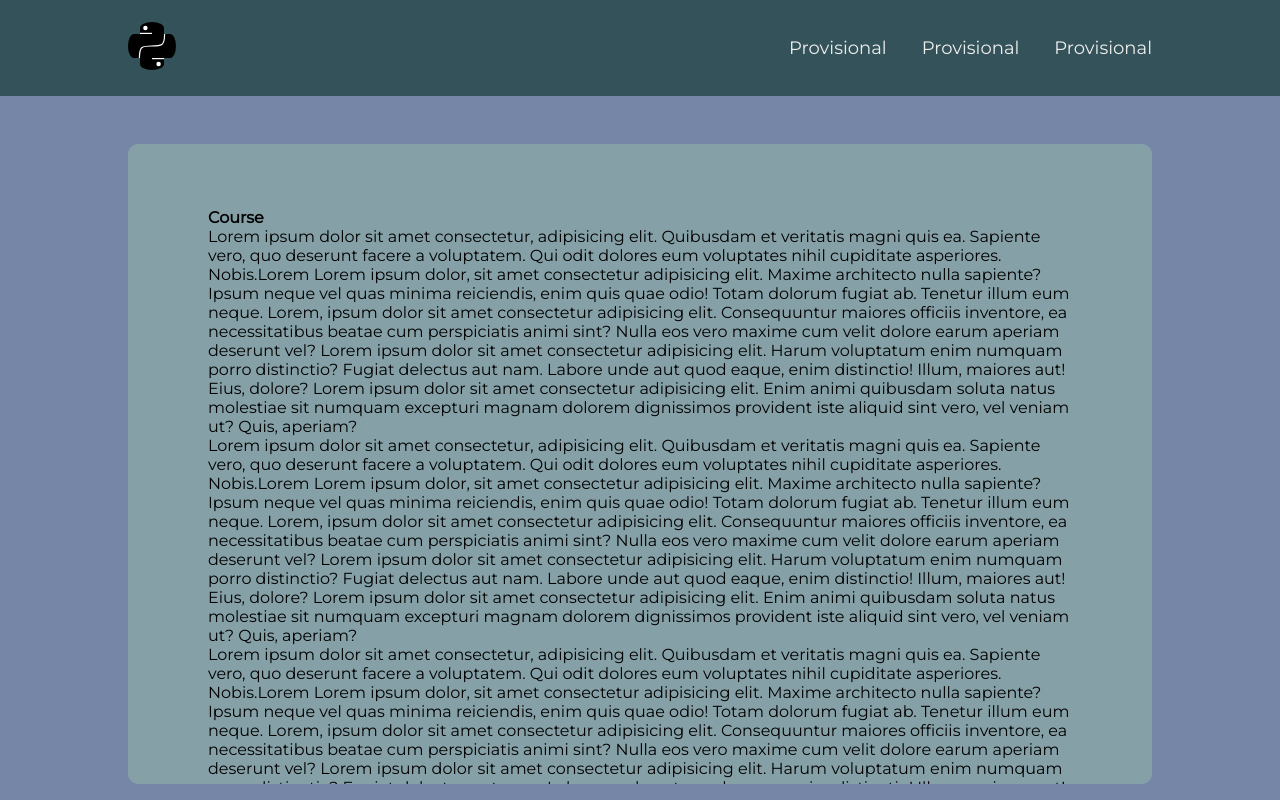
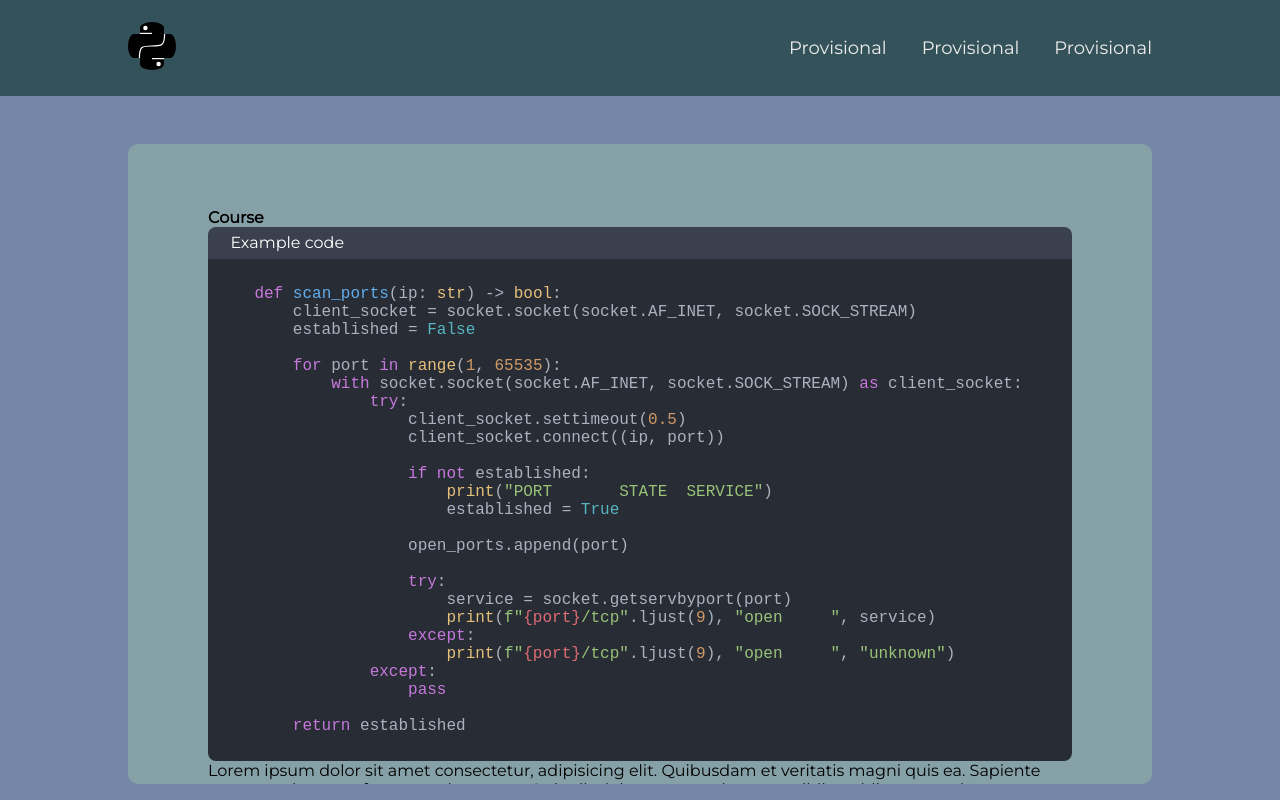
Before and after one commit to pablodorrio/python-course, a React (Vite) app: page /course in a window 1280 px wide. Built offline with nearby package versions, Linux system fonts and the light colour scheme.

Commit message:
feat: code display component

```diff
--- a/package.json
+++ b/package.json
@@ -15,6 +15,7 @@
     "react": "^18.2.0",
     "react-dom": "^18.2.0",
     "react-router-dom": "^6.16.0",
+    "react-syntax-highlighter": "^15.5.0",
     "sort-by": "^1.2.0"
   },
   "devDependencies": {
--- /dev/null
+++ b/src/components/CodeDisplay/CodeDisplay.css
@@ -0,0 +1,16 @@
+.code-display-title {
+    height: 2rem;
+    background-color: #3a404d;
+    border-radius: 0.5rem 0.5rem 0 0;
+    /* font-size: 1.5rem; */
+}
+
+.code-display-title p {
+    margin-left: 1rem;
+    padding: 0.4rem;
+    color: #fff;
+}
+
+.code-display {
+    border-radius: 0 0 0.5rem 0.5rem;
+}
--- /dev/null
+++ b/src/components/CodeDisplay/CodeDisplay.jsx
@@ -0,0 +1,48 @@
+import SyntaxHighlighter from 'react-syntax-highlighter';
+import { atomOneDark } from 'react-syntax-highlighter/dist/esm/styles/hljs';
+import './CodeDisplay.css';
+
+
+
+const Component = () => {
+    const codeString = `
+    def scan_ports(ip: str) -> bool:
+        client_socket = socket.socket(socket.AF_INET, socket.SOCK_STREAM)
+        established = False
+
+        for port in range(1, 65535):
+            with socket.socket(socket.AF_INET, socket.SOCK_STREAM) as client_socket:
+                try:
+                    client_socket.settimeout(0.5)
+                    client_socket.connect((ip, port))
+
+                    if not established:
+                        print("PORT\t  STATE\t SERVICE")
+                        established = True
+
+                    open_ports.append(port)
+
+                    try:
+                        service = socket.getservbyport(port)
+                        print(f"{port}/tcp".ljust(9), "open\t", service)
+                    except:
+                        print(f"{port}/tcp".ljust(9), "open\t", "unknown")
+                except:
+                    pass
+
+        return established
+    `
+    return (
+        <div>
+            <div className='code-display-title'>
+                <p>Example code</p>
+                <ion-icon name="clipboard-outline"></ion-icon>
+            </div>
+            <SyntaxHighlighter className="code-display" language="python" style={atomOneDark}>
+                {codeString}
+            </SyntaxHighlighter>
+        </div>
+    );
+};
+
+export default Component;
--- a/src/components/Course/Course.jsx
+++ b/src/components/Course/Course.jsx
@@ -1,11 +1,13 @@
 import './Course.css'
 import Button from '../Button/Button'
+import CodeDisplay from '../CodeDisplay/CodeDisplay'
 
 
 function Course() {
     return (
         <div className="course" overflow="">
             <h1>Course</h1>
+            <CodeDisplay />
             <p>Lorem ipsum dolor sit amet consectetur, adipisicing elit. Quibusdam et veritatis magni quis ea. Sapiente vero, quo deserunt facere a voluptatem. Qui odit dolores eum voluptates nihil cupiditate asperiores. Nobis.Lorem Lorem ipsum dolor, sit amet consectetur adipisicing elit. Maxime architecto nulla sapiente? Ipsum neque vel quas minima reiciendis, enim quis quae odio! Totam dolorum fugiat ab. Tenetur illum eum neque. Lorem, ipsum dolor sit amet consectetur adipisicing elit. Consequuntur maiores officiis inventore, ea necessitatibus beatae cum perspiciatis animi sint? Nulla eos vero maxime cum velit dolore earum aperiam deserunt vel? Lorem ipsum dolor sit amet consectetur adipisicing elit. Harum voluptatum enim numquam porro distinctio? Fugiat delectus aut nam. Labore unde aut quod eaque, enim distinctio! Illum, maiores aut! Eius, dolore? Lorem ipsum dolor sit amet consectetur adipisicing elit. Enim animi quibusdam soluta natus molestiae sit numquam excepturi magnam dolorem dignissimos provident iste aliquid sint vero, vel veniam ut? Quis, aperiam?</p>
             <p>Lorem ipsum dolor sit amet consectetur, adipisicing elit. Quibusdam et veritatis magni quis ea. Sapiente vero, quo deserunt facere a voluptatem. Qui odit dolores eum voluptates nihil cupiditate asperiores. Nobis.Lorem Lorem ipsum dolor, sit amet consectetur adipisicing elit. Maxime architecto nulla sapiente? Ipsum neque vel quas minima reiciendis, enim quis quae odio! Totam dolorum fugiat ab. Tenetur illum eum neque. Lorem, ipsum dolor sit amet consectetur adipisicing elit. Consequuntur maiores officiis inventore, ea necessitatibus beatae cum perspiciatis animi sint? Nulla eos vero maxime cum velit dolore earum aperiam deserunt vel? Lorem ipsum dolor sit amet consectetur adipisicing elit. Harum voluptatum enim numquam porro distinctio? Fugiat delectus aut nam. Labore unde aut quod eaque, enim distinctio! Illum, maiores aut! Eius, dolore? Lorem ipsum dolor sit amet consectetur adipisicing elit. Enim animi quibusdam soluta natus molestiae sit numquam excepturi magnam dolorem dignissimos provident iste aliquid sint vero, vel veniam ut? Quis, aperiam? </p>
             <p>Lorem ipsum dolor sit amet consectetur, adipisicing elit. Quibusdam et veritatis magni quis ea. Sapiente vero, quo deserunt facere a voluptatem. Qui odit dolores eum voluptates nihil cupiditate asperiores. Nobis.Lorem Lorem ipsum dolor, sit amet consectetur adipisicing elit. Maxime architecto nulla sapiente? Ipsum neque vel quas minima reiciendis, enim quis quae odio! Totam dolorum fugiat ab. Tenetur illum eum neque. Lorem, ipsum dolor sit amet consectetur adipisicing elit. Consequuntur maiores officiis inventore, ea necessitatibus beatae cum perspiciatis animi sint? Nulla eos vero maxime cum velit dolore earum aperiam deserunt vel? Lorem ipsum dolor sit amet consectetur adipisicing elit. Harum voluptatum enim numquam porro distinctio? Fugiat delectus aut nam. Labore unde aut quod eaque, enim distinctio! Illum, maiores aut! Eius, dolore? Lorem ipsum dolor sit amet consectetur adipisicing elit. Enim animi quibusdam soluta natus molestiae sit numquam excepturi magnam dolorem dignissimos provident iste aliquid sint vero, vel veniam ut? Quis, aperiam? </p>
```
Also changed, not shown: 1 other file (tests, documents, lock files or other folders).
